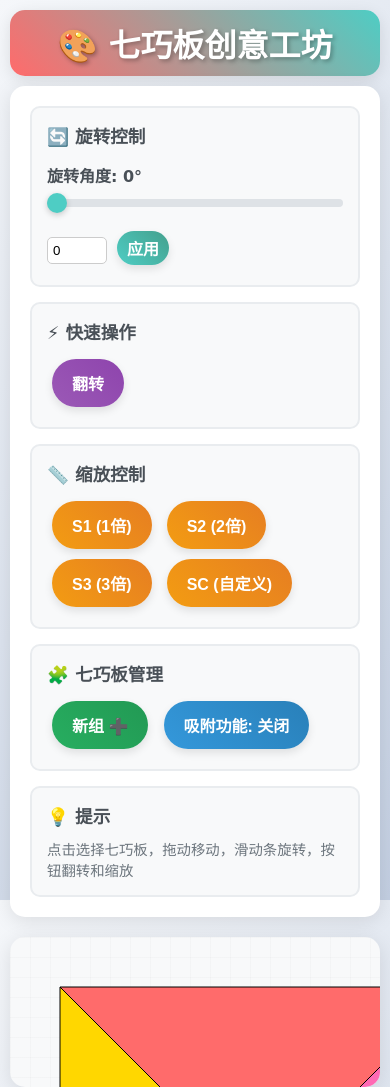
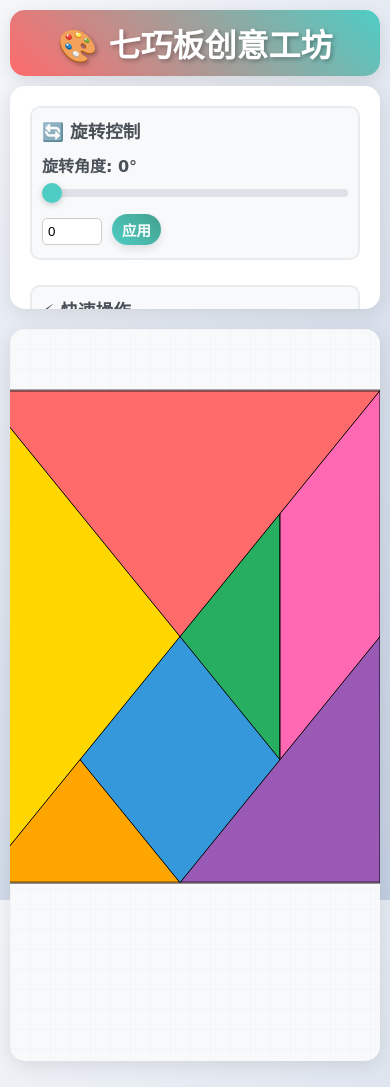
Before and after one commit to uppet/uppet.github.io, a Jekyll site: the page qqb_ds.html, which Jekyll copies as it is, in a window 390 px wide. Built offline with Jekyll 4.4.1, drawn with Linux system fonts in a browser that asks for light colours.

Commit message:
Update qqb_ds.html
fix page scroll and scale by hand

```diff
--- a/qqb_ds.html
+++ b/qqb_ds.html
@@ -16,7 +16,7 @@
             background: linear-gradient(135deg, #f5f7fa 0%, #c3cfe2 100%);
             min-height: 100vh;
             overflow: hidden;
-            touch-action: none;
+            touch-action: auto;
         }
 
         .container {
@@ -168,13 +168,106 @@
             border: 3px solid #fdcb6e !important;
         }
 
+        /* 移动设备优化 */
         @media (max-width: 768px) {
             .main-content {
                 flex-direction: column;
             }
             .controls {
                 order: -1;
+                max-height: 40vh;
+                overflow-y: auto;
+                -webkit-overflow-scrolling: touch; /* 平滑滚动 */
             }
+
+            .control-group {
+                padding: 10px;
+                margin-bottom: 10px;
+            }
+
+            button {
+                padding: 10px 15px;
+                font-size: 0.9em;
+                margin: 3px;
+            }
+
+            .slider-container {
+                margin: 10px 0;
+            }
+        }
+
+        /* iPad横屏优化 */
+        @media (max-width: 1024px) and (orientation: landscape) {
+            .container {
+                padding: 5px;
+                height: auto;
+                min-height: 100vh;
+            }
+
+            .header {
+                padding: 8px;
+                margin-bottom: 8px;
+                position: sticky;
+                top: 0;
+                z-index: 100;
+            }
+
+            .header h1 {
+                font-size: 1.5em;
+            }
+
+            .main-content {
+                flex-direction: row;
+                height: auto;
+            }
+
+            .canvas-container {
+                flex: 1;
+                min-height: 60vh;
+                position: sticky;
+                top: 80px;
+                align-self: flex-start;
+            }
+
+            .controls {
+                flex: 1;
+                padding: 15px;
+                max-height: 70vh;
+                overflow-y: auto;
+                -webkit-overflow-scrolling: touch;
+                position: relative;
+            }
+
+            .control-group {
+                padding: 8px;
+                margin-bottom: 8px;
+            }
+
+            button {
+                padding: 8px 12px;
+                font-size: 0.85em;
+                margin: 2px;
+            }
+
+            .slider-container {
+                margin: 8px 0;
+            }
+        }
+
+        /* 阻止画布区域的页面滚动 */
+        #gameCanvas {
+            touch-action: auto;
+        }
+
+        /* 允许控制区域的页面滚动 */
+        .controls {
+            touch-action: auto;
+        }
+
+        /* 整体页面可以滚动 */
+        body {
+            overflow: auto;
+            height: auto;
         }
     </style>
 </head>
@@ -449,8 +542,8 @@
             canvas.addEventListener('touchend', handleTouchEnd);
             canvas.addEventListener('touchcancel', handleTouchEnd);
 
-            // 防止移动端页面滚动
-            document.addEventListener('touchmove', function(e) {
+            // 只在画布区域拖动时阻止页面滚动
+            canvas.addEventListener('touchmove', function(e) {
                 if (isDragging) {
                     e.preventDefault();
                 }
@@ -691,6 +790,25 @@
 
         function addNewSet() {
             const newSet = new TangramSet(tangramSets.length);
+
+            // 确保新组不会飞出操作区
+            const maxX = canvas.width - 400;
+            const maxY = canvas.height - 400;
+
+            if (newSet.x > maxX) {
+                newSet.x = maxX;
+            }
+            if (newSet.y > maxY) {
+                newSet.y = maxY;
+            }
+
+            // 更新所有七巧板的位置
+            newSet.pieces.forEach(piece => {
+                piece.x = newSet.x;
+                piece.y = newSet.y;
+                piece.updateTransform();
+            });
+
             tangramSets.push(newSet);
         }
 
```
Also changed, not shown: other parts of qqb_ds.html (+6 -0 lines).
